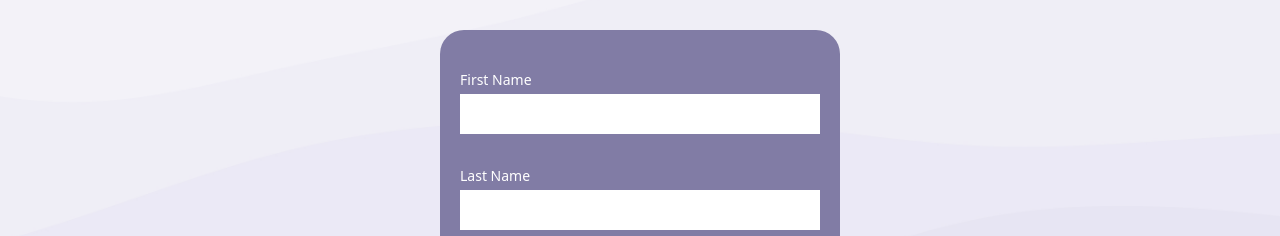
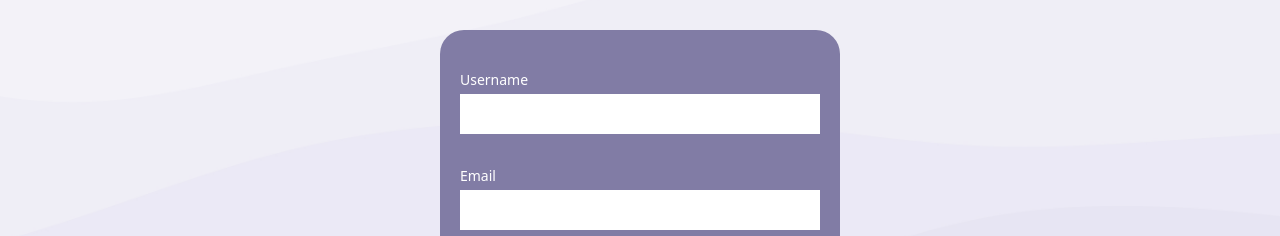
Before and after one commit to lvidal1/react-vite-multistep, a React (Vite) app: page /initial-info in a window 1280 px wide. Shown: the part 234-470 px from the top of the page. Built offline with nearby package versions, Linux system fonts and the light colour scheme.

Commit message:
Refactor field names

```diff
--- a/src/components/PersonalForm.tsx
+++ b/src/components/PersonalForm.tsx
@@ -7,8 +7,8 @@ import Select from './Select';
 import Button from './Button';
 
 type FormValues = {
-  firstName: string;
-  lastName: string;
+  username: string;
+  email: string;
   country: string;
 };
 
@@ -17,8 +17,8 @@ type FormProps = {
 };
 
 const validationSchema = object().shape({
-  firstName: string().required(),
-  lastName: string().required(),
+  username: string().required(),
+  email: string().email().required(),
   country: string().required()
 });
 
@@ -40,19 +40,19 @@ const PersonalForm = ({ saveData }: FormProps) => {
       data-testid="personalForm">
       <Input
         type={'text'}
-        id={'firstName'}
-        dataTestId={'firstName'}
-        register={register('firstName')}
-        label="First Name"
-        error={errors.firstName?.message}
+        id={'username'}
+        dataTestId={'username'}
+        register={register('username')}
+        label="Username"
+        error={errors.username?.message}
       />
       <Input
-        type={'text'}
-        id={'lastName'}
-        dataTestId={'lastName'}
-        register={register('lastName')}
-        label="Last Name"
-        error={errors.lastName?.message}
+        type={'email'}
+        id={'email'}
+        dataTestId={'email'}
+        register={register('email')}
+        label="Email"
+        error={errors.email?.message}
       />
       <Select
         id={'country'}
```
Also changed, not shown: 2 other files (tests, documents, lock files or other folders).
